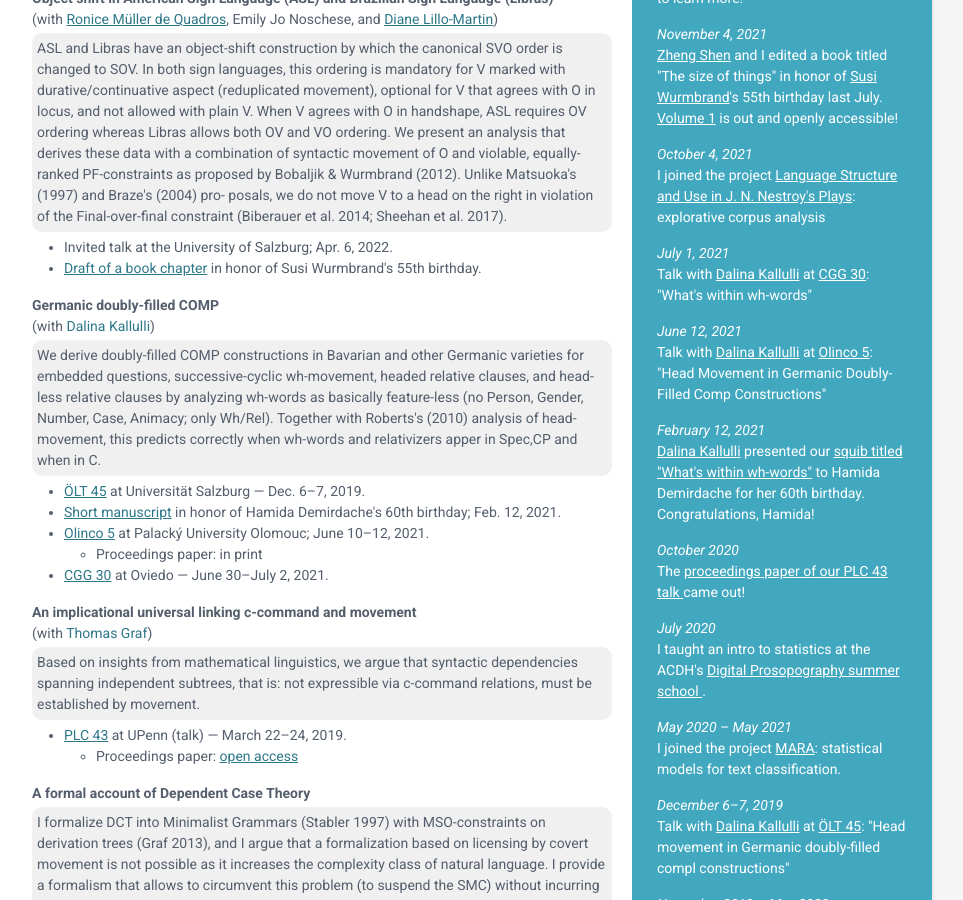
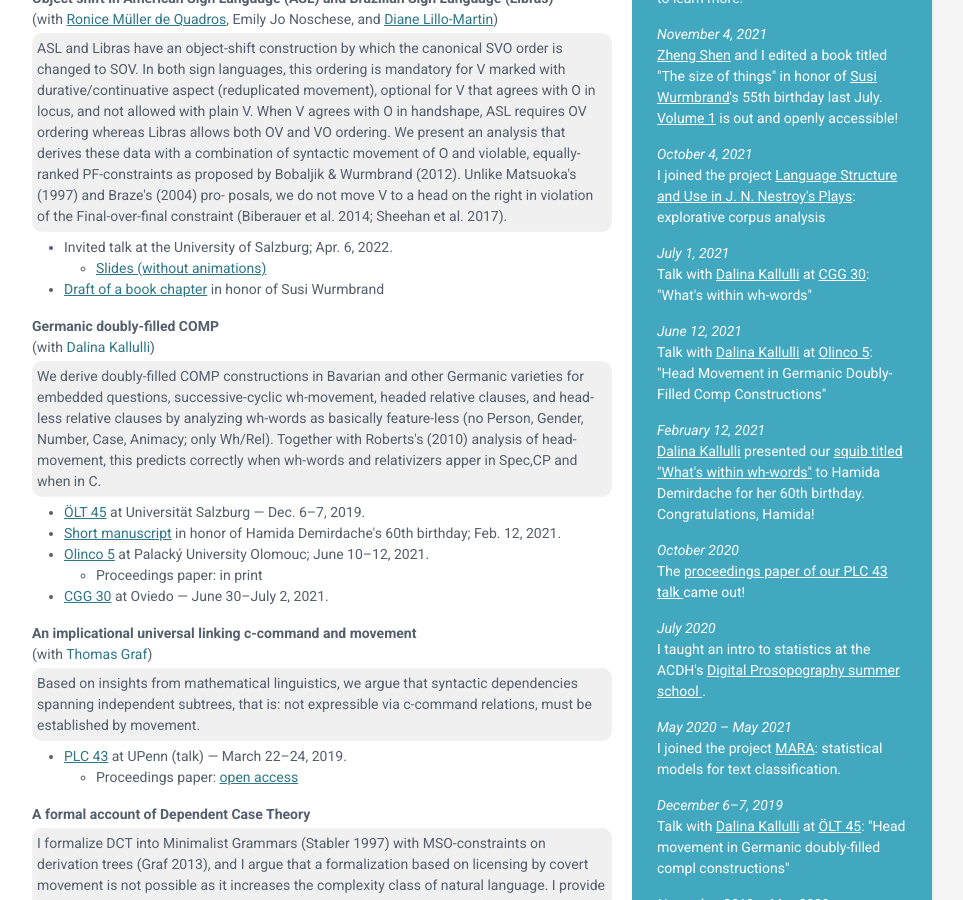
Before and after one commit to laszabine/laszabine.github.io, a Jekyll site: the page built from index.html, in a window 1280 px wide and 900 px high, scrolled down 719 px. Shown: the whole window, without its empty margins (188-1151 px from the left). Built offline with Jekyll 4.4.1, drawn with Linux system fonts in a browser that asks for light colours; nearby versions of some CDN libraries; library files that are not in the unit come from our copies.

Commit message:
added slides for salzburg talk

```diff
--- a/_includes/research.html
+++ b/_includes/research.html
@@ -37,9 +37,12 @@
       <ul>
         <li>
           Invited talk at the University of Salzburg; Apr. 6, 2022.
+          <ul>
+            <li><a href="downloads/laszakovits-etal-20220406-slides.pdf" target="_blank">Slides (without animations)</a></li>
+          </ul>
         </li>
         <li>
-          <a href="downloads/laszakovits-etal-2022-objectshift.pdf" target="_blank">Draft of a book chapter</a> in honor of Susi Wurmbrand's 55th birthday.
+          <a href="downloads/laszakovits-etal-2022-objectshift.pdf" target="_blank">Draft of a book chapter</a> in honor of Susi Wurmbrand
         </li>
       </ul>
     </div>
```
Also changed, not shown: 1 other file.
